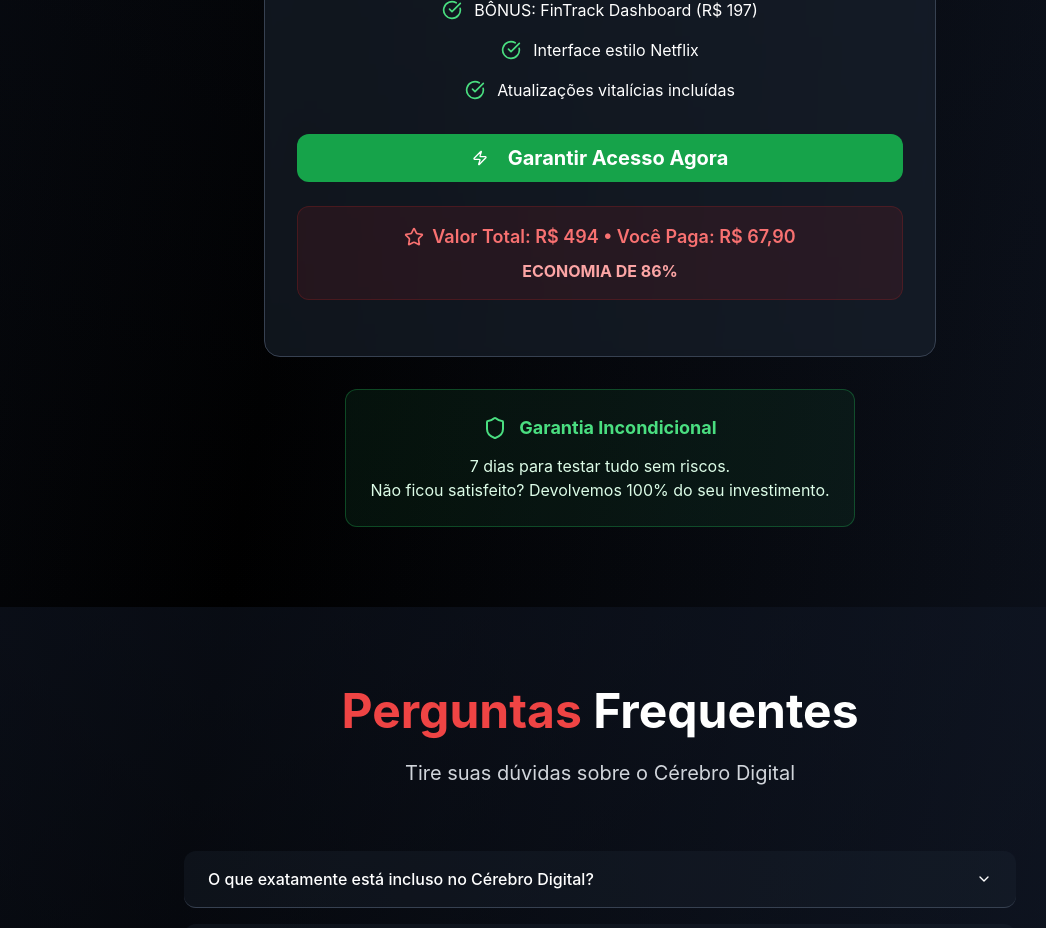
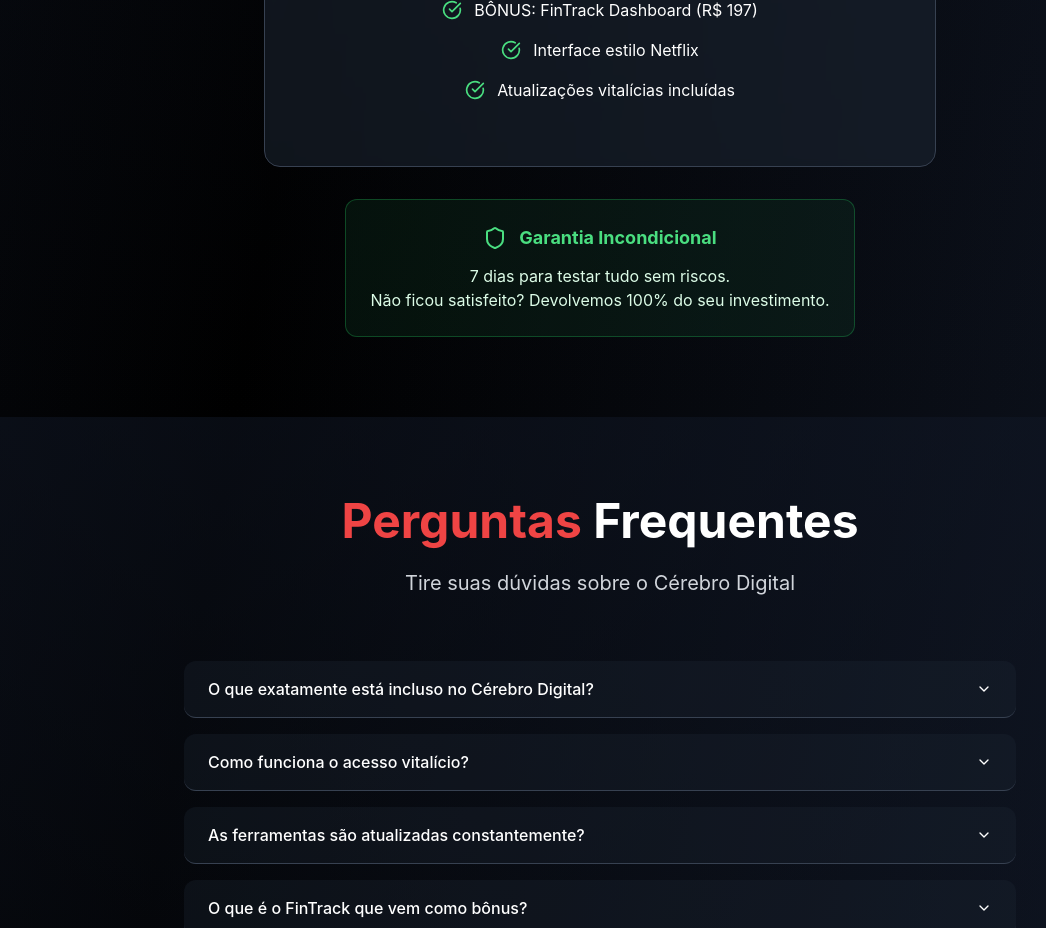
Before and after one commit to alef-tav/digital-brain-hub-ai-97, a React (Vite) app: page / in a window 1280 px wide. Shown: the part 5600-6528 px from the top of the page, without its empty margins (40-1086 px from the left). Built offline with nearby package versions, Linux system fonts and the light colour scheme.

Commit message:
Remove button and price from footer
Remove the "Garantir Acesso Agora" button and product price from the bottom of the landing page, above the footer.

```diff
--- a/src/pages/LandingPage.tsx
+++ b/src/pages/LandingPage.tsx
@@ -1,4 +1,3 @@
-
 import React from 'react';
 import { Link } from 'react-router-dom';
 import { CheckCircle, Star, ArrowRight, Brain, Shield, Zap, Users, Globe, TrendingUp, Play, DollarSign, PiggyBank, CreditCard } from 'lucide-react';
@@ -480,24 +479,6 @@ const LandingPage = () => {
                     <span className="text-white">Atualizações vitalícias incluídas</span>
                   </div>
                 </div>
-
-                <Button
-                  asChild
-                  className="w-full bg-green-600 hover:bg-green-700 text-white py-6 text-xl font-bold rounded-xl mb-6"
-                >
-                  <Link to="/checkout">
-                    <Zap className="w-6 h-6 mr-3" />
-                    Garantir Acesso Agora
-                  </Link>
-                </Button>
-
-                <div className="bg-red-600/10 border border-red-600/20 rounded-xl p-4 mb-6">
-                  <div className="flex items-center justify-center mb-2">
-                    <Star className="w-5 h-5 text-red-400 mr-2" />
-                    <span className="text-red-400 font-semibold text-lg">Valor Total: R$ 494 • Você Paga: R$ 67,90</span>
-                  </div>
-                  <p className="text-red-300 text-center font-bold">ECONOMIA DE 86%</p>
-                </div>
               </div>
             </div>
 
```
